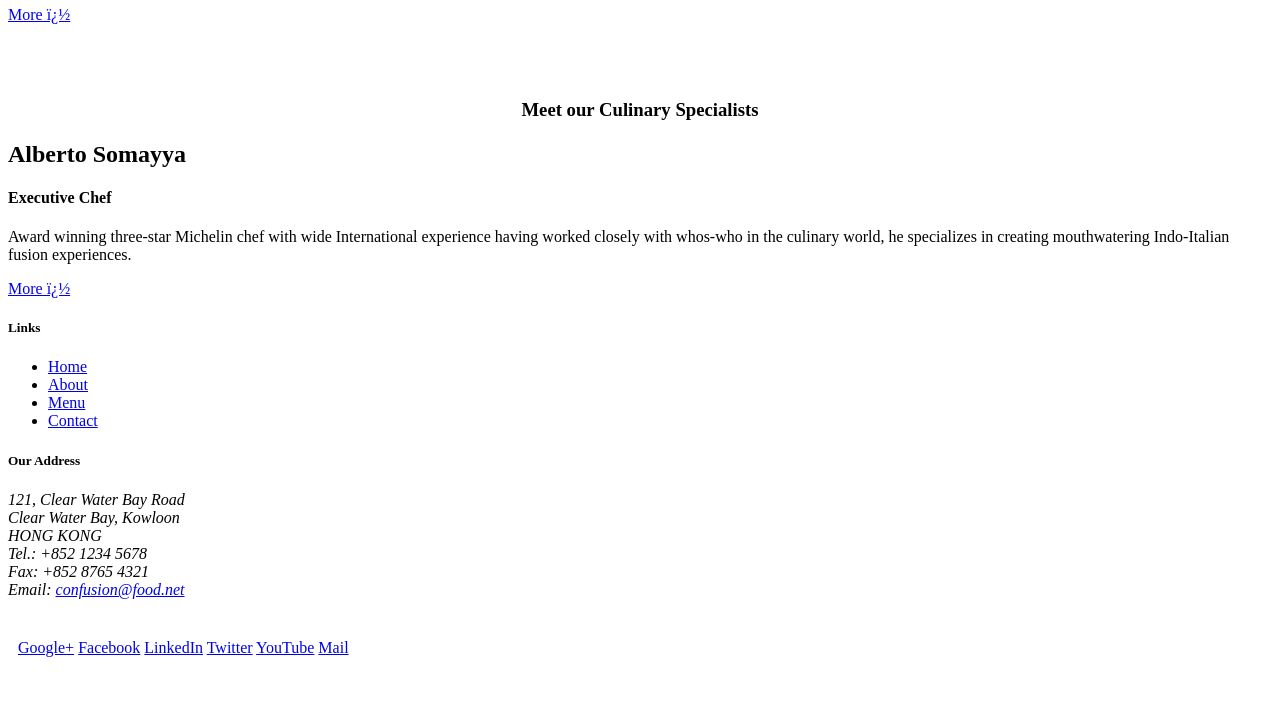
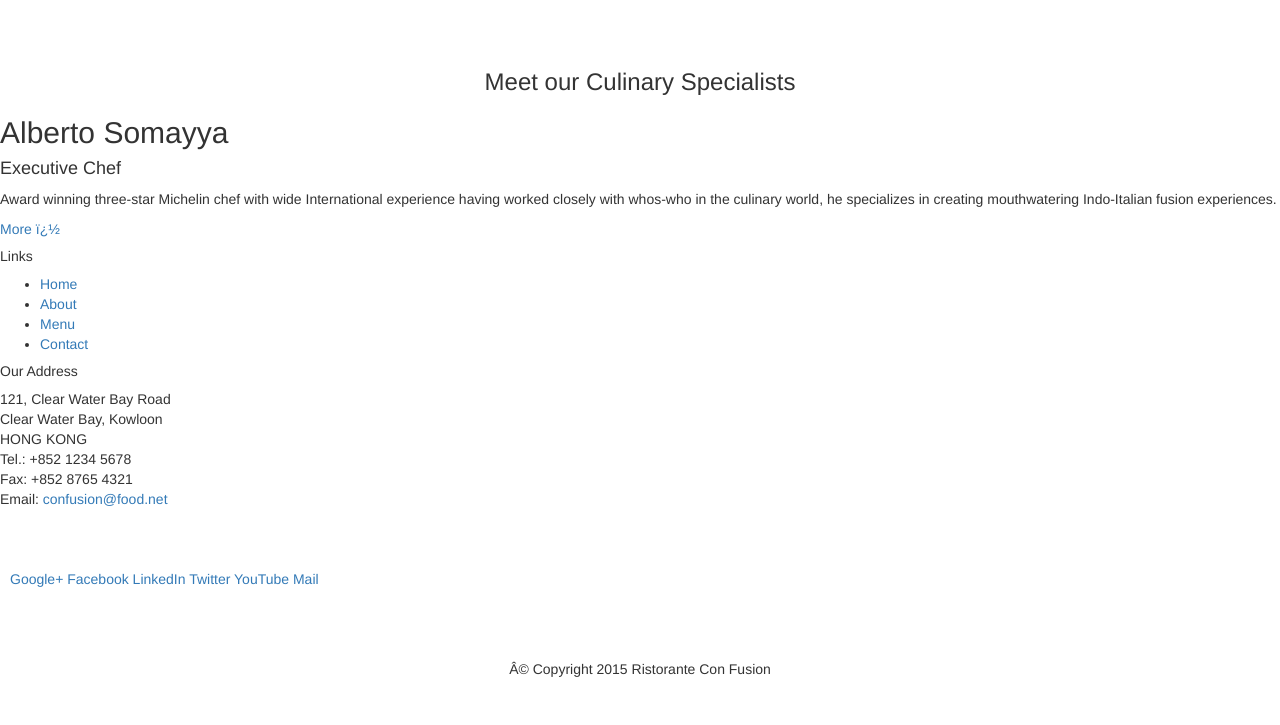
Before and after one commit to minhdao/conFusion, a plain HTML site: page index.html in a window 1280 px wide. Shown: the part 619-1344 px from the top of the page. After the commit the page ends 1308 px from the top, so only its background shows below. Drawn offline with Linux system fonts and the light colour scheme.

Commit message:
Link bootstrap css to the webpage
link tag added to head

```diff
--- a/index.html
+++ b/index.html
@@ -10,6 +10,11 @@
     <meta name="viewport" content="width=device-width, initial-scale=1">
 
     <title>Ristorante Con Fusion</title>
+
+    <!--Link bootstrap CSS to the webpage-->
+    <link rel="stylesheet" href="/css/bootstrap.min.css">
+    <link rel="stylesheet" href="/css/bootstrap-theme.min.css">
+
 </head>
 
 <body>
```
